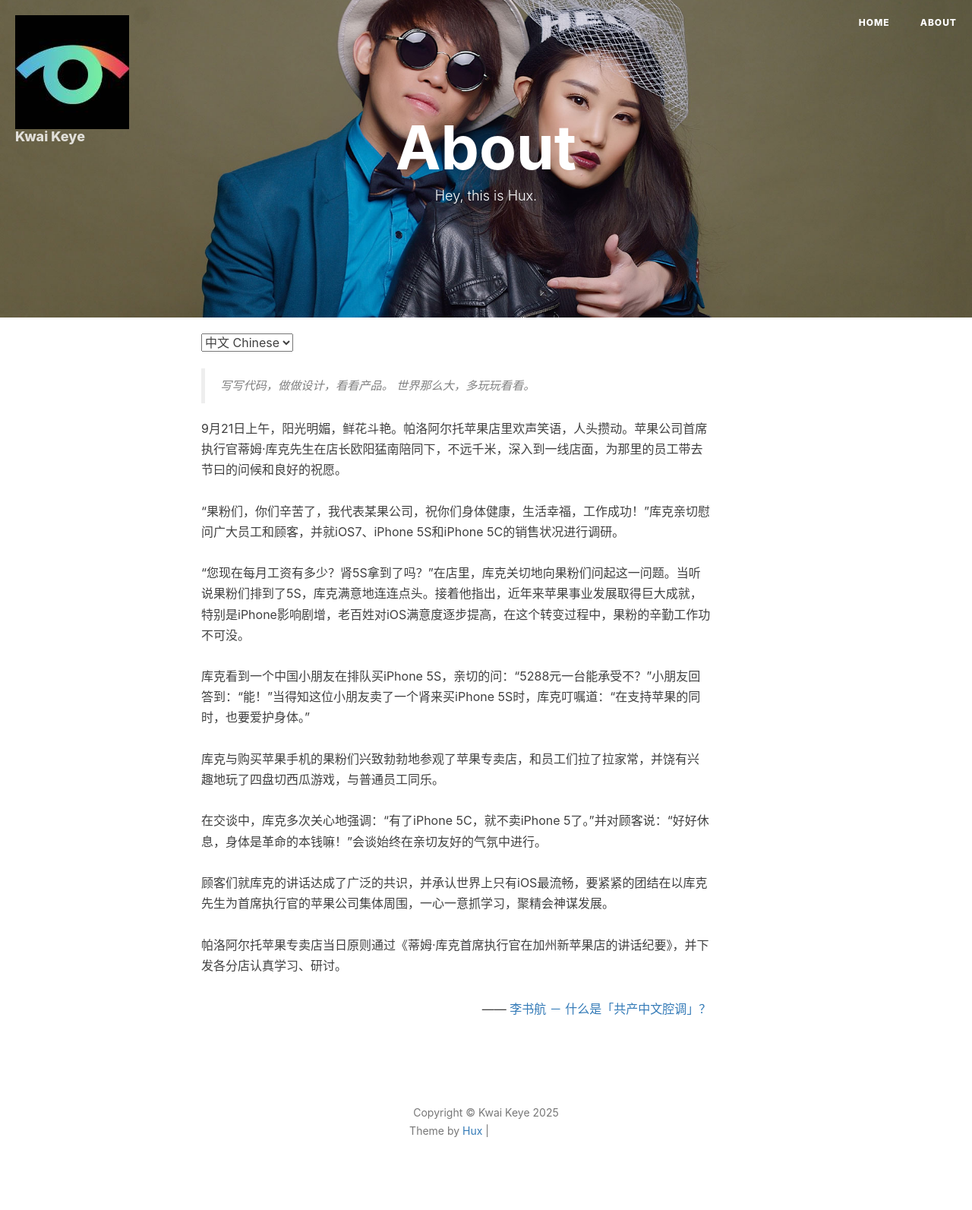
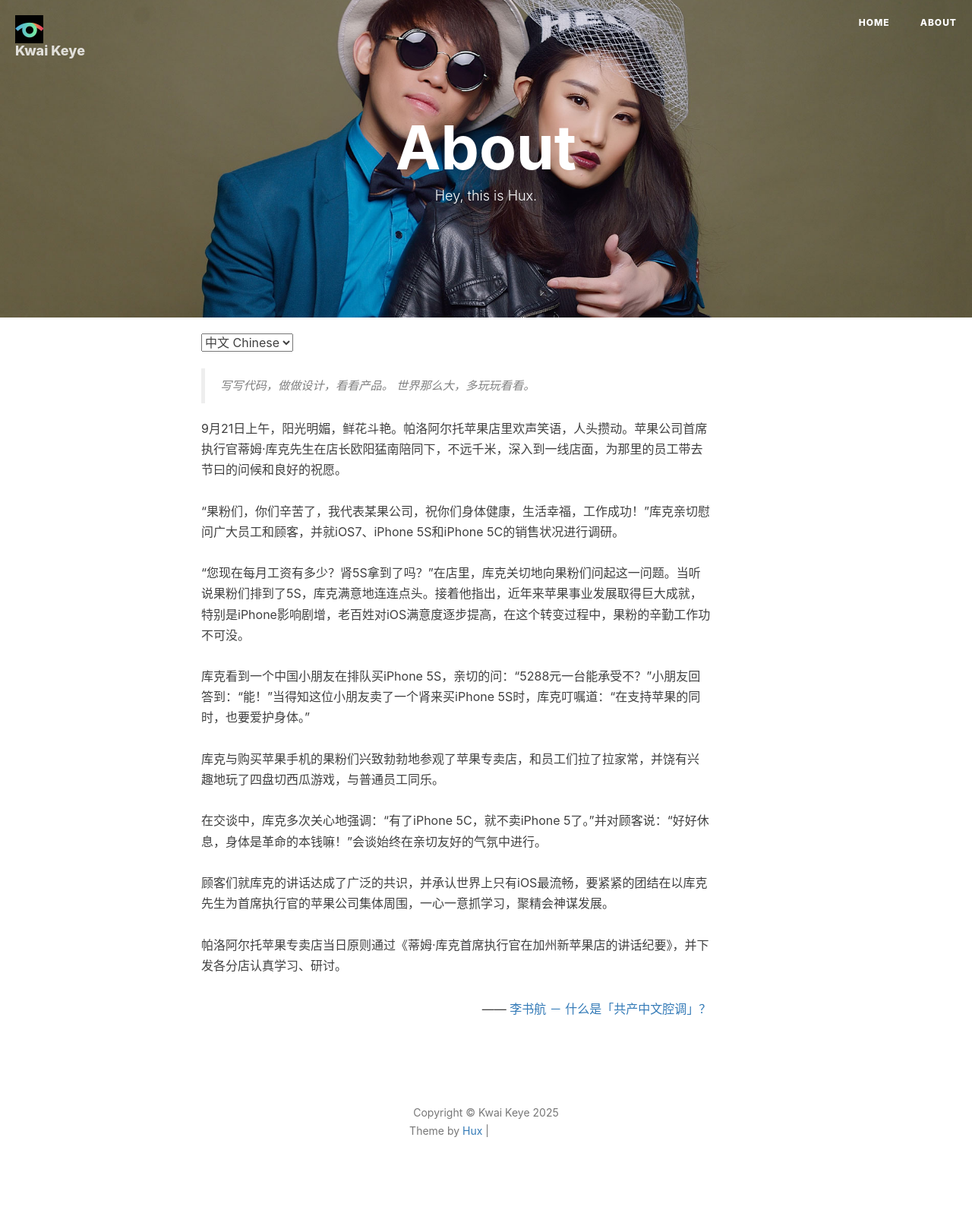
Before and after one commit to Kwai-Keye/kwai-keye.github.io, a Jekyll site: the page built from about.html, in a window 1280 px wide. Shown: the whole page at 76% size. Built offline with Jekyll 4.4.1, drawn with Linux system fonts in a browser that asks for light colours; nearby versions of some CDN libraries; comment, search, counter and statistics services are not loaded; grey boxes are pictures that could not be loaded.

Commit message:
Update nav.html

```diff
--- a/_includes/nav.html
+++ b/_includes/nav.html
@@ -9,7 +9,7 @@
                 <span class="icon-bar"></span>
                 <span class="icon-bar"></span>
             </button>
-            <a class="navbar-brand" href="{{ site.baseurl }}/"><img src="{{ site.baseurl }}/img/keye.ico" alt="icon" class="navbar-icon"><span>{{ site.title }}<span></a>
+            <a class="navbar-brand" href="{{ site.baseurl }}/"><img src="{{ site.baseurl }}/img/keye_small.ico" alt="icon" class="navbar-icon"><span>{{ site.title }}<span></a>
         </div>
 
         <!-- Collect the nav links, forms, and other content for toggling -->
```
